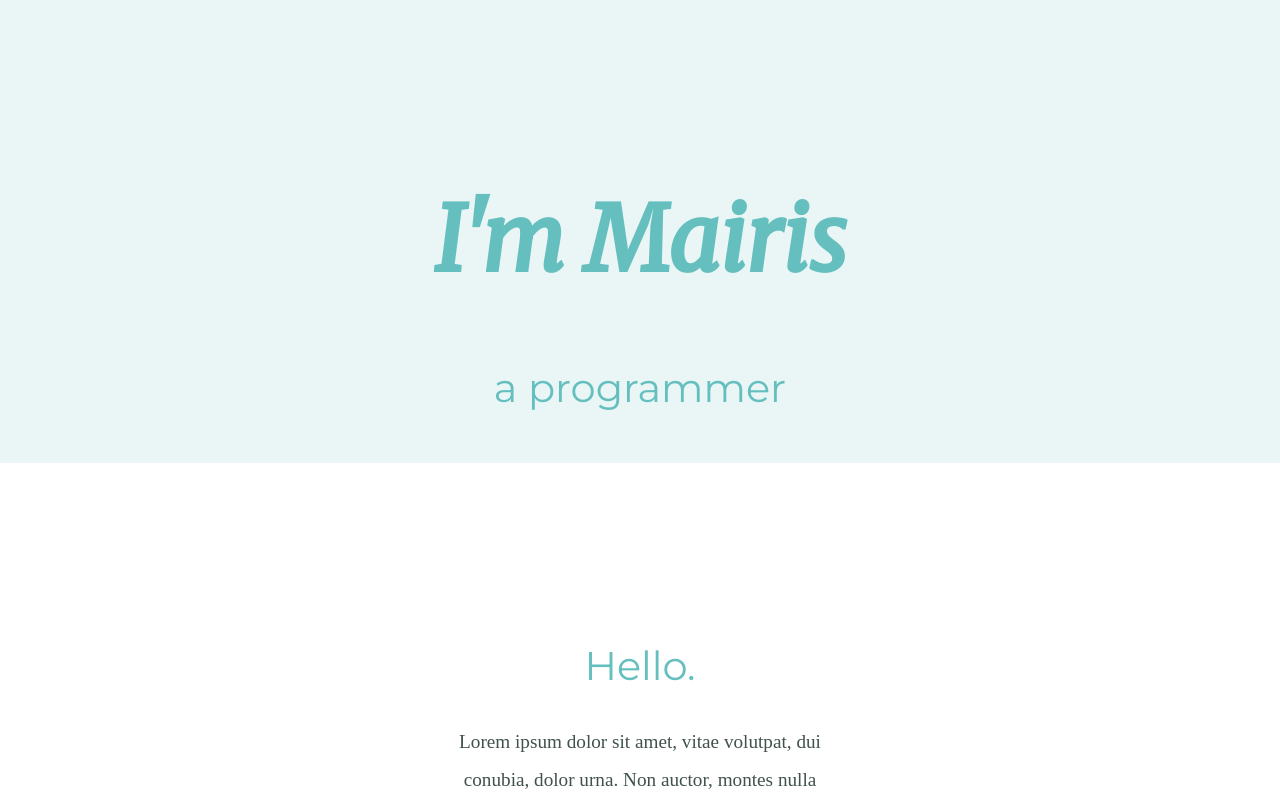
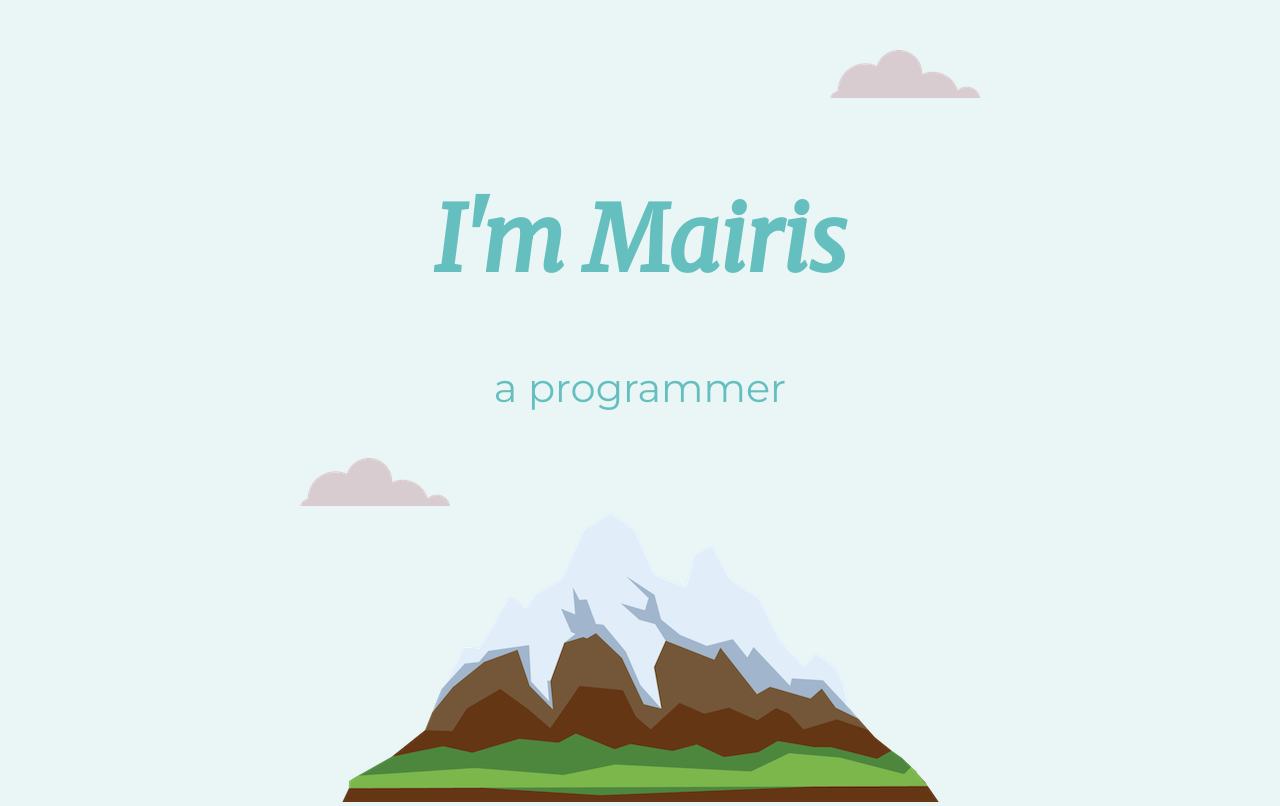
Before and after one commit to Maironss/CV, a plain HTML site: page index.html in a window 1280 px wide. Shown: the top 806 px of the page. Drawn offline with Linux system fonts and the light colour scheme; the site is published under a folder, as on GitHub Pages, so addresses that start at the root find nothing.

Commit message:
Update index.html

```diff
--- a/index.html
+++ b/index.html
@@ -16,15 +16,15 @@
   </head>
   <body>
     <div class="top-container">
-      <img src="/images/cloud.png" alt="" class="top-cloud" />
+      <img src="images/cloud.png" alt="" class="top-cloud" />
       <h1>I'm Mairis</h1>
       <h2>a programmer</h2>
-      <img src="/images/cloud.png" alt="" class="bottom-cloud" />
-      <img src="/images/mountain.png" alt="" />
+      <img src="images/cloud.png" alt="" class="bottom-cloud" />
+      <img src="images/mountain.png" alt="" />
     </div>
     <div class="middle-container">
       <div class="profile">
-        <img src="/images/man-icon.png" class="man-icon" alt="" />
+        <img src="images/man-icon.png" class="man-icon" alt="" />
         <h2>Hello.</h2>
         <p class="intro">
           Lorem ipsum dolor sit amet, vitae volutpat, dui conubia, dolor urna.
@@ -35,7 +35,7 @@
       <div class="skills">
         <h2>My Skills.</h2>
         <div class="skill-row">
-          <img class="code-img" src="/images/computer.png" alt="" />
+          <img class="code-img" src="images/computer.png" alt="" />
           <h3>Lorem & Ipsum</h3>
           <p class="skill-text-code">
             Lorem ipsum dolor sit amet, quis in duis, iaculis id felis.
@@ -44,7 +44,7 @@
           </p>
         </div>
         <div class="skill-row">
-          <img class="chilli-img" src="/images/chillies.png" alt="" />
+          <img class="chilli-img" src="images/chillies.png" alt="" />
           <h3>Lorem Ipsum Dolor</h3>
           <p class="skill-text-chilli">
             Lorem ipsum dolor sit amet, mauris sed consectetuer. Etiam et eu,
```
